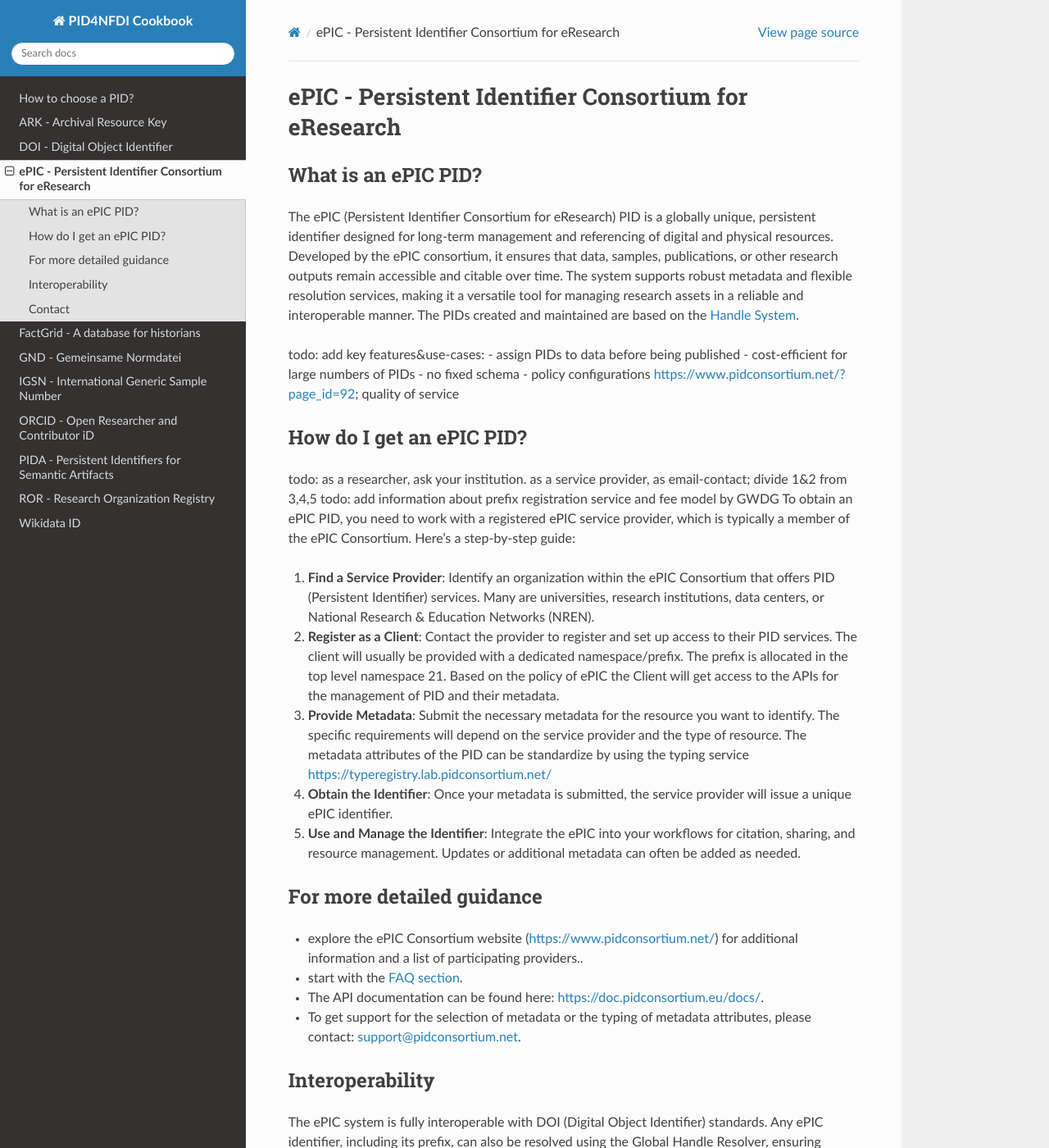
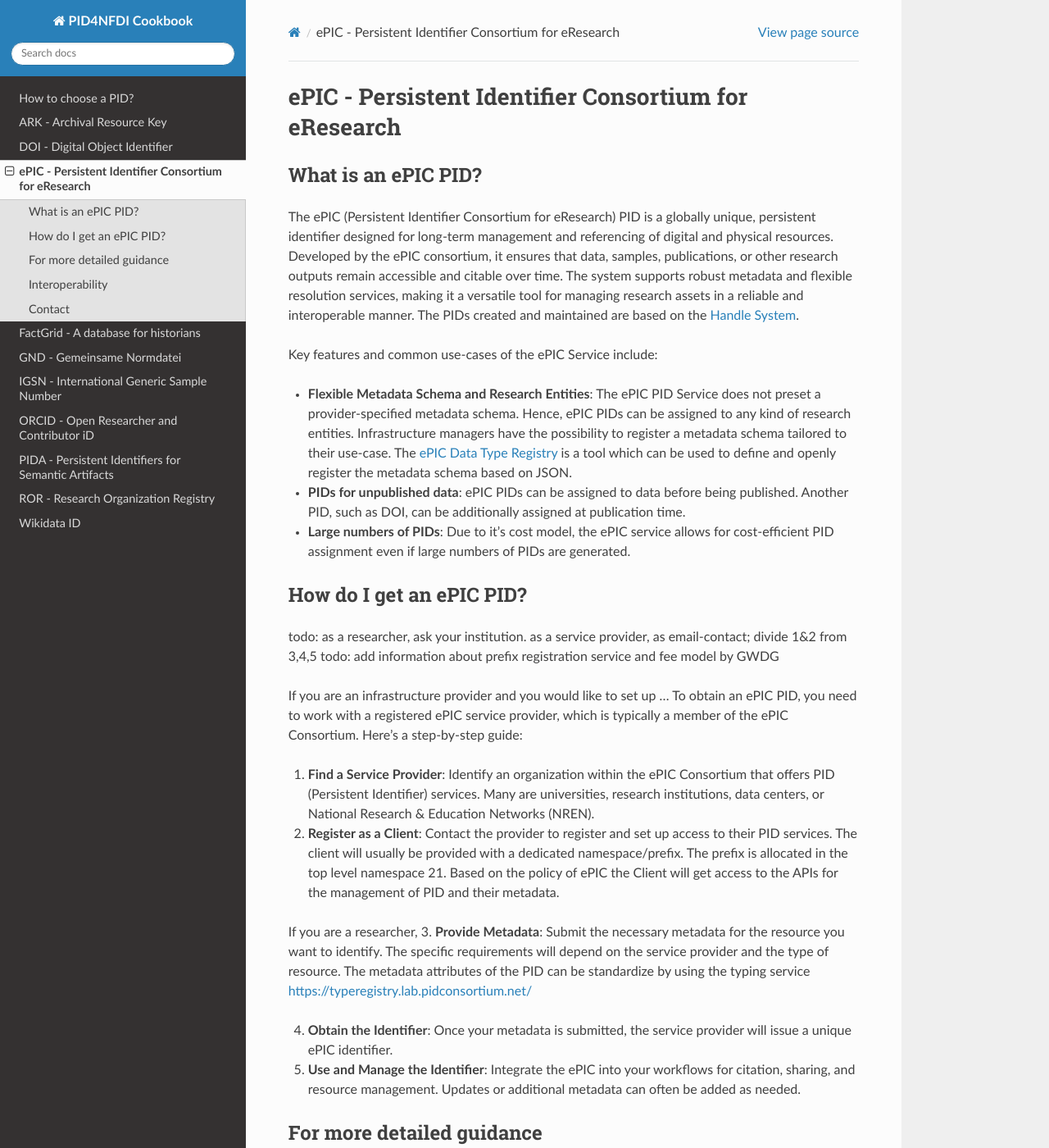
Before and after one commit to stephw-tib/pid4nfdi-training, a Sphinx documentation site: the page built from docs/source/epic.rst, in a window 1280 px wide and 1400 px high. Shown: the whole window at 82% size. Built offline with Sphinx 7.4.7 and the Read the Docs theme 3.1.0, drawn with Linux system fonts in a browser that asks for light colours; pages that are not in the unit, such as notebooks, are missing from menus.

Commit message:
added features and common use-cases

```diff
--- a/docs/source/epic.rst
+++ b/docs/source/epic.rst
@@ -4,24 +4,33 @@
 What is an ePIC PID?
 -------------
 
-The ePIC (Persistent Identifier Consortium for eResearch) PID is a globally unique, persistent identifier designed for long-term management and referencing of digital and physical resources. Developed by the ePIC consortium, it ensures that data, samples, publications, or other research outputs remain accessible and citable over time. The system supports robust metadata and flexible resolution services, making it a versatile tool for managing research assets in a reliable and interoperable manner. The PIDs created and maintained are based on the `Handle System <https://www.handle.net/>`_.
+The ePIC (Persistent Identifier Consortium for eResearch) PID is a globally unique, persistent identifier designed for
+long-term management and referencing of digital and physical resources. Developed by the ePIC consortium, it ensures
+that data, samples, publications, or other research outputs remain accessible and citable over time. The system supports
+robust metadata and flexible resolution services, making it a versatile tool for managing research assets in a reliable
+and interoperable manner. The PIDs created and maintained are based on the `Handle System <https://www.handle.net/>`_.
 
-todo: add key features&use-cases:
-- assign PIDs to data before being published
-- cost-efficient for large numbers of PIDs
-- no fixed schema
-- policy configurations https://www.pidconsortium.net/?page_id=92; quality of service
+Key features and common use-cases of the ePIC Service include:
+
+- **Flexible Metadata Schema and Research Entities**: The ePIC PID Service does not preset a provider-specified metadata schema. Hence, ePIC PIDs can be assigned to any kind of research entities. Infrastructure managers have the possibility to register a metadata schema tailored to their use-case. The `ePIC Data Type Registry <https://typeregistry.lab.pidconsortium.net/>`_ is a tool which can be used to define and openly register the metadata schema based on JSON.
+
+- **PIDs for unpublished data**: ePIC PIDs can be assigned to data before being published. Another PID, such as DOI, can be additionally assigned at publication time.
+
+- **Large numbers of PIDs**: Due to it's cost model, the ePIC service allows for cost-efficient PID assignment even if large numbers of PIDs are generated.
 
 How do I get an ePIC PID?
 ---------------------
 todo: as a researcher, ask your institution. as a service provider, as email-contact; divide 1&2 from 3,4,5
 todo: add information about prefix registration service and fee model by GWDG
+
+If you are an infrastructure provider and you would like to set up ...
 To obtain an ePIC PID, you need to work with a registered ePIC service provider, which is typically a member of the ePIC Consortium. Here’s a step-by-step guide:
 
 1. **Find a Service Provider**: Identify an organization within the ePIC Consortium that offers PID (Persistent Identifier) services. Many are universities, research institutions, data centers, or National Research & Education Networks (NREN).
 
 2. **Register as a Client**: Contact the provider to register and set up access to their PID services. The client will usually be provided with a dedicated namespace/prefix. The prefix is allocated in the top level namespace 21. Based on the policy of ePIC the Client will get access to the APIs for the management of PID and their metadata.
 
+If you are a researcher,
 3. **Provide Metadata**: Submit the necessary metadata for the resource you want to identify. The specific requirements will depend on the service provider and the type of resource. The metadata attributes of the PID can be standardize by using the typing service https://typeregistry.lab.pidconsortium.net/
 
 4. **Obtain the Identifier**: Once your metadata is submitted, the service provider will issue a unique ePIC identifier.
```
